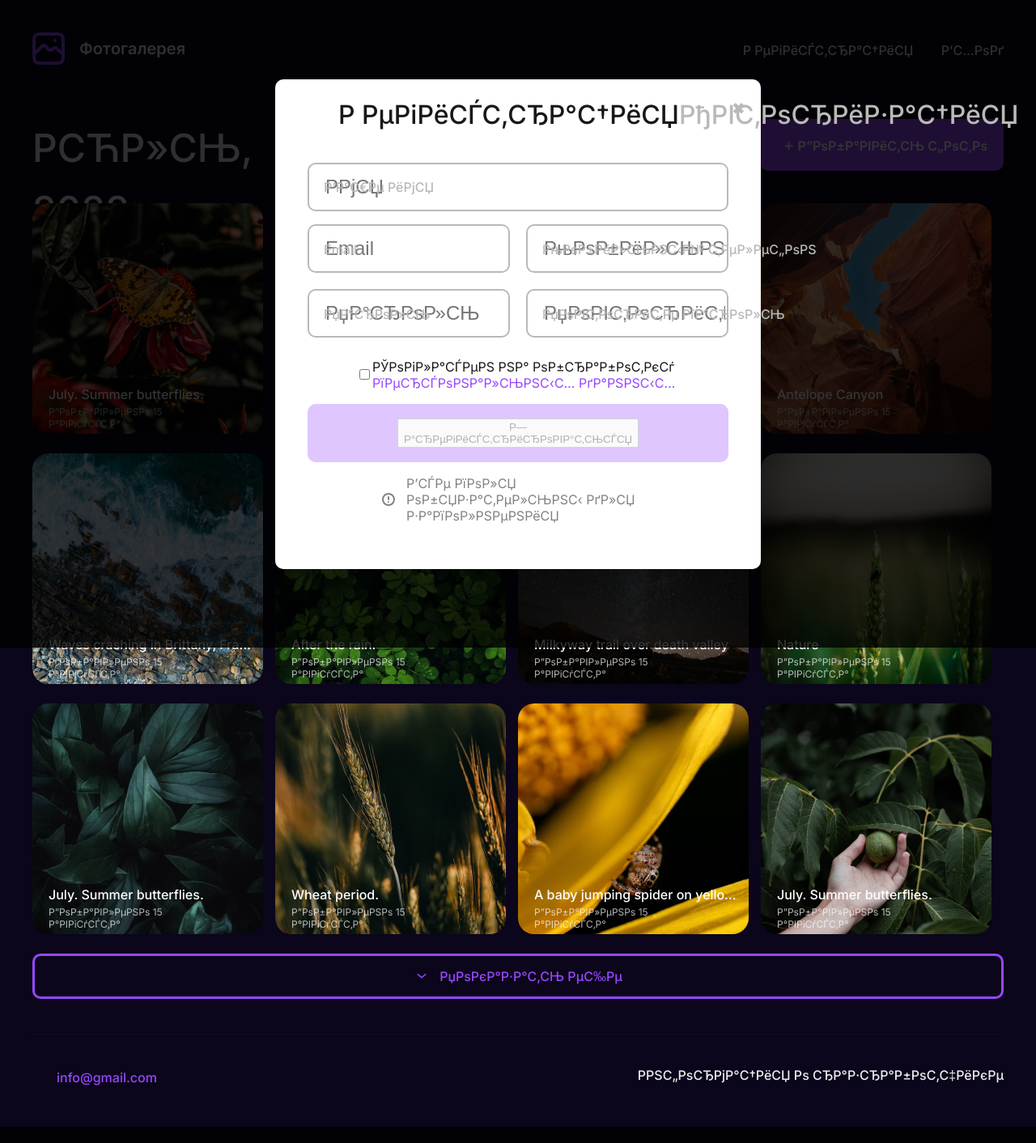
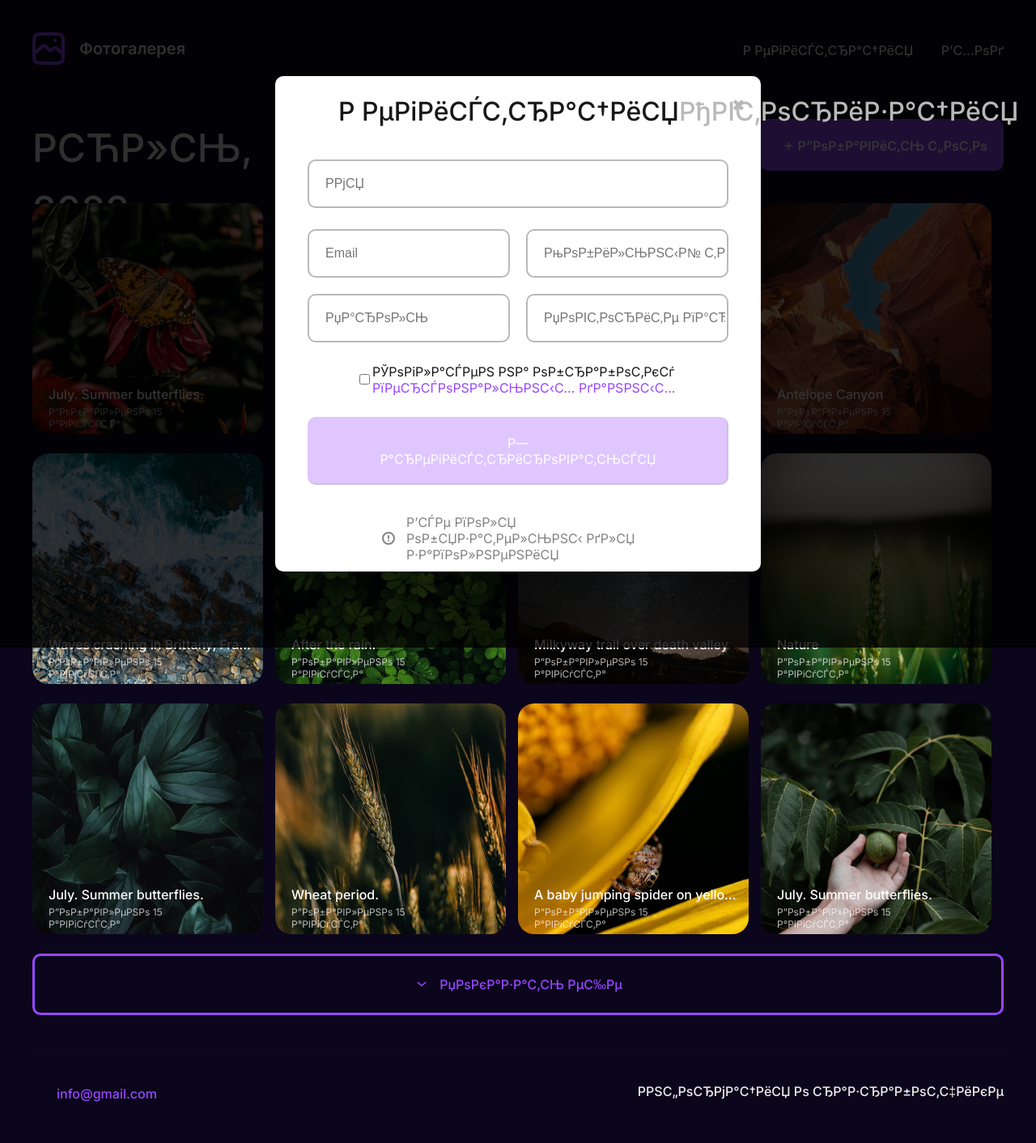
Before and after one commit to AnatoliyStepanovich/AnatoliyStepanovich.github.io, a PHP site: page / in a window 1280 px wide, after a click that opens the changed part. Shown: the whole page at 81% size. Run offline with PHP 8.4, Linux system fonts and the light colour scheme; some libraries are stand-ins or nearby versions.

Commit message:
Update style.css

```diff
--- a/css/style.css
+++ b/css/style.css
@@ -1,4 +1,4 @@
-  *,*:before,*:after {
+ *,*:before,*:after {
 	box-sizing: border-box;
 }
 body {
@@ -152,6 +152,7 @@
 	display: flex;
 	align-items: center;
 	justify-content: center;
+	margin: 10px;
 }
 
 .input {
@@ -163,11 +164,11 @@
 	border-radius: 10px;
 	padding-left: 20px;
 	font-weight: 500;
-	font-size: 24px;
+	font-size: 16px;
 	color: #000;
 }
 
-.name {
+/*.name {
 	position: relative;
 	color: #B9B9B9;
 	font-weight: 500;
@@ -176,7 +177,7 @@
 	width: 480px;
 	height: 20px;
 	gap: 10px;
-}
+}*/
 
 input:focus {
 	outline: none;
@@ -211,7 +212,7 @@
 	border-radius: 10px;
 	padding-left: 20px;
 	font-weight: 500;
-	font-size: 24px;
+	font-size: 16px;
 	color: #000;
 }
 
@@ -221,7 +222,7 @@
 	height: 60px;
 }
 
-.name2 {
+/*.name2 {
 	position: relative;
 	color: #B9B9B9;
 	font-weight: 500;
@@ -232,8 +233,7 @@
 	width: 480px;
 	height: 20px;
 	gap: 10px;
-
-}
+}*/
 
 input1:focus {
 	outline: none;
@@ -248,7 +248,7 @@
 	border-radius: 10px;
 	padding-left: 20px;
 	font-weight: 500;
-	font-size: 24px;
+	font-size: 16px;
 	color: #000;
 }
 
@@ -256,7 +256,7 @@
 	outline: none;
 }
 
-.name3 {
+/*.name3 {
 	position: relative;
 	color: #B9B9B9;
 	font-weight: 500;
@@ -267,7 +267,7 @@
 	gap: 10px;
 	padding-left: 20px;
 	padding-top: 5px;
-}
+}*/
 
 .ram45 {
 	padding-top: 20px;
@@ -319,7 +319,7 @@
 	margin-left: 12px;
 }
 
-.ram6 {
+/*.ram6 {
 	background: #9747FF;
 	color: #9747FF;
 	opacity: 0.3;
@@ -327,15 +327,15 @@
 	border-radius: 10px;
 	margin-left: 40px;
 	margin-right: 40px;
-}
+}*/
 
-.qw1 {
+/*.qw1 {
 	display: flex;
 	align-items: center;
 	justify-content: center;
 	padding: 15px 176px 15px 176px;
 	margin: 15px 200 px 15px 200px;
-}
+}*/
 
 .name6 {
 	color: #fff;
@@ -345,6 +345,32 @@
 	height: 20px;
 	gap: 10px;
 	text-decoration: none;
+}
+
+.form_btn {
+	display: block;
+	padding: 20px 80px;
+	width: 100%;
+	background-color: #9747FF;
+	border-color: #9747FF;
+	border-radius: 10px;
+	font-size: 16px;
+	margin: 10px 40px 20px 40px;
+	max-width: 520px;
+	opacity: 0.3;
+	color: #fff;
+	font-family: 'Inter', sans-serif;
+	gap: 10px;
+	text-decoration: none;
+	transition: background-color: .5s;
+}
+
+.form_btn:hover {
+	background-color: #9747FF;
+}
+
+.form_btn:active {
+	background-color: #9747FF;
 }
 
 .pop_up1 {
@@ -400,9 +426,10 @@
 	margin-right: 20px;
 	width: 250px;
 	height: 60px;
+	margin-bottom: 20px;
 }
 
-.name7 {
+/*.name7 {
 	position: relative;
 	color: #B9B9B9;
 	font-weight: 500;
@@ -413,15 +440,16 @@
 	gap: 10px;
 	padding-left: 20px;
 	padding-top: 5px;
-}
+}*/
 
 .ram8 {
 	margin-right: 40px;
 	width: 250px;
 	height: 60px;
+	margin-bottom: 20px;
 }
 
-.name8 {
+/*.name8 {
 	position: relative;
 	color: #B9B9B9;
 	font-weight: 500;
@@ -432,23 +460,23 @@
 	gap: 10px;
 	padding-left: 20px;
 	padding-top: 5px;
-}
+}*/
 
-.ram9 {
+/*.ram9 {
 	background: #9747FF;
 	color: #9747FF;
 	opacity: 0.3;
 	border-style: solid;
 	border-radius: 10px;
 	margin: 30px 40px;
-}
+}*/
 
-.qw2 {
+/*.qw2 {
 	display: flex;
 	align-items: center;
 	justify-content: center;
 	padding: 20px 236px;
-}
+}*/
 
 .name9 {
 	color: #fff;
```
